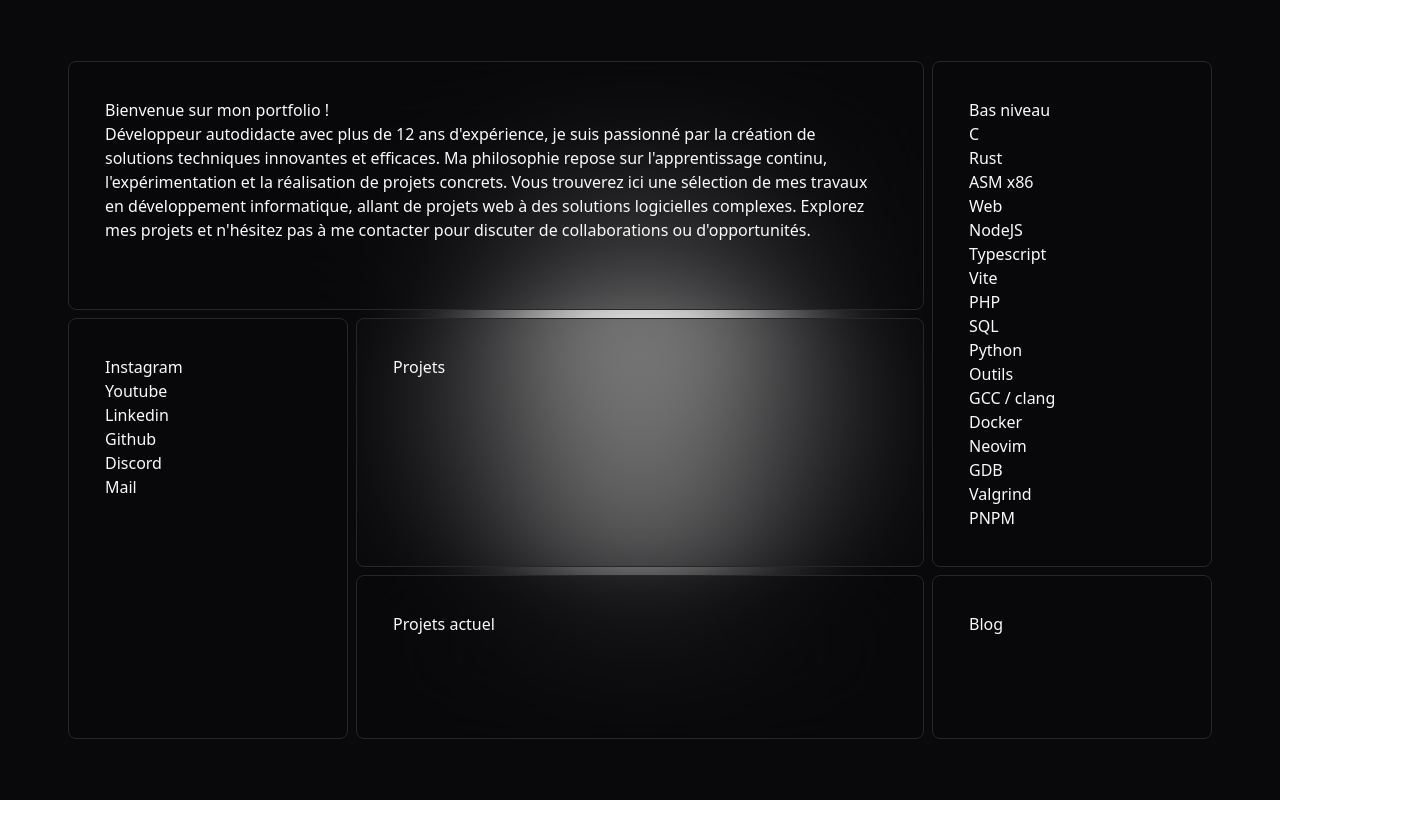
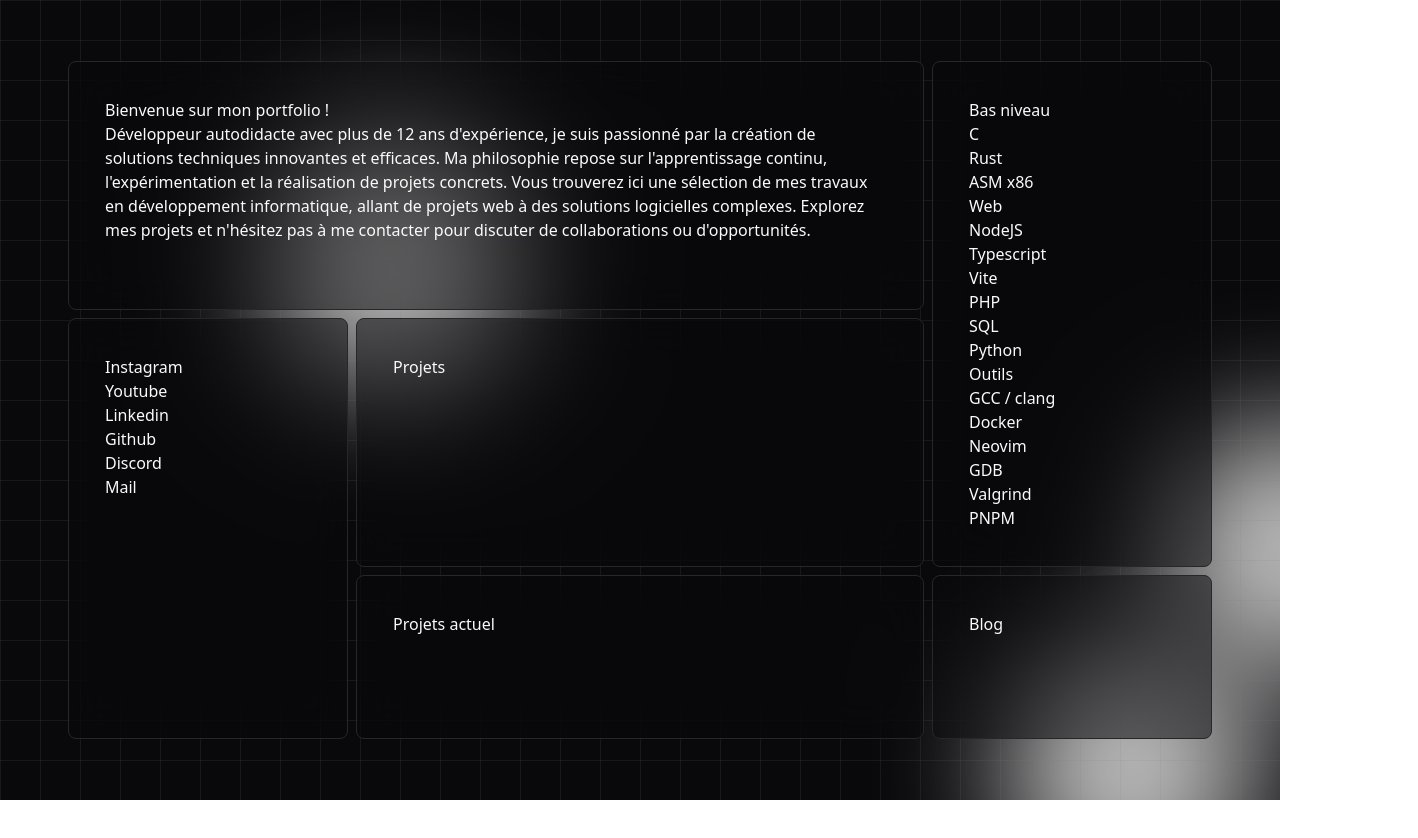
Before and after one commit to alex-robert-fr/alex-robert-fr.github.io, a React (Vite) app: page / in a window 1280 px wide. Shown: the top 838 px of the page, 1418 px wide, since content can reach past the window. Before the commit the page ends 800 px from the top, so only its background shows below. Built offline with nearby package versions, Linux system fonts and the light colour scheme.

Commit message:
💄 First draft background

```diff
--- a/src/App.tsx
+++ b/src/App.tsx
@@ -1,3 +1,4 @@
+import Bubble from "./components/Bubble";
 import Section from "./components/Section";
 import Presentation from "./Sections/Presentation";
 import Skills from "./Sections/Skills";
@@ -6,7 +7,27 @@ import SocialMedias from "./Sections/SocialMedias";
 function App() {
   return (
     <div className="flex h-screen w-screen items-center justify-center bg-background">
-      <div className="absolute z-0 inline-block h-80 w-80 rounded-full bg-primary blur-3xl" />
+      <Bubble />
+      <Bubble />
+      <Bubble />
+      <svg className="absolute left-0 top-0 z-[10] h-full w-full opacity-50">
+        <defs>
+          <pattern
+            id="grid"
+            width="40"
+            height="40"
+            patternUnits="userSpaceOnUse"
+          >
+            <path
+              d="M 40 0 L 0 0 0 40"
+              fill="none"
+              stroke="gray"
+              strokeWidth="0.5"
+            />
+          </pattern>
+        </defs>
+        <rect width="100%" height="100%" fill="url(#grid)" />
+      </svg>
       <div className=" z-10 grid max-h-[90%] max-w-6xl grid-cols-4 grid-rows-8 flex-wrap">
         <Presentation className="col-span-3 row-span-3" />
         <Skills className="col-span-1 row-span-6" />
--- /dev/null
+++ b/src/components/Bubble.tsx
@@ -0,0 +1,30 @@
+import React, { useState, useEffect } from "react";
+
+const moveCircle = () => {
+  const randomX = Math.floor(Math.random() * 100);
+  const randomY = Math.floor(Math.random() * 100);
+  return { top: `${randomY}%`, left: `${randomX}%` };
+};
+
+const MovingCircle = () => {
+  const [position, setPosition] = useState(moveCircle());
+
+  useEffect(() => {
+    const updatePosition = () => {
+      setPosition(moveCircle());
+    };
+
+    const interval = setInterval(updatePosition, 5000); // 3 secondes pour atteindre la destination
+
+    return () => clearInterval(interval);
+  }, []);
+
+  return (
+    <div
+      className="absolute h-64 w-64 rounded-full bg-white opacity-75 blur-3xl transition-all duration-[5000ms] ease-in-out"
+      style={{ top: position.top, left: position.left }}
+    ></div>
+  );
+};
+
+export default MovingCircle;
--- a/src/components/Section.tsx
+++ b/src/components/Section.tsx
@@ -9,7 +9,7 @@ function Section({
 }) {
   return (
     <div
-      className={`${className} m-1 inline-block rounded-lg border border-border bg-card bg-opacity-50 p-9 text-foreground backdrop-blur-3xl hover:border-primary`}
+      className={`${className} m-1 inline-block rounded-lg border border-border bg-card bg-opacity-50 p-9 text-foreground backdrop-blur-xl hover:border-primary`}
     >
       {children}
     </div>
```
